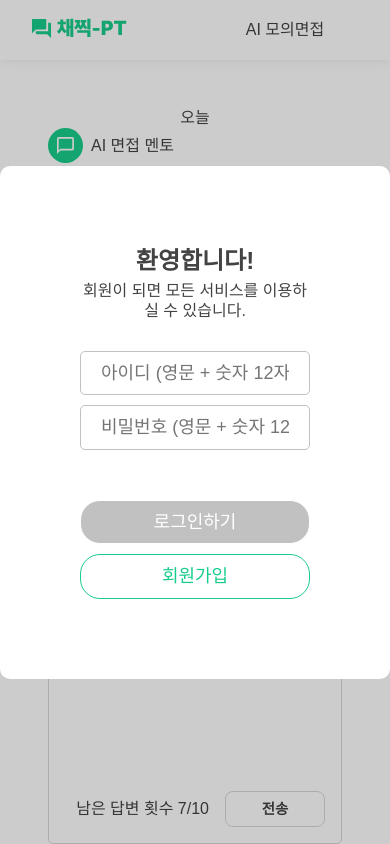
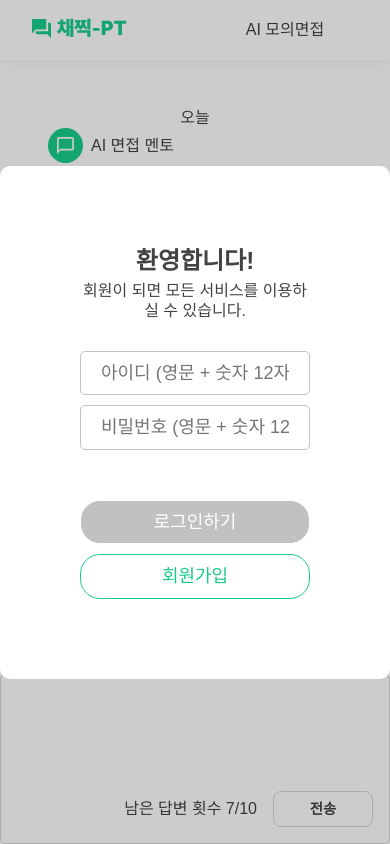
Before and after one commit to Oxygen-Respirator/client, a React (Vite) app: page / in a window 390 px wide. Built offline with nearby package versions, Linux system fonts and the light colour scheme; no server answers.

Commit message:
feat: 모의면접 페이지 모바일 반응형

```diff
--- a/src/pages/Main/components/Chat/Chat.tsx
+++ b/src/pages/Main/components/Chat/Chat.tsx
@@ -182,6 +182,10 @@ const AIMessageWrap = styled.div`
   border-radius: 0.75rem 0.75rem 0.75rem 0;
   line-height: 180%;
   margin-top: 1.5rem;
+  @media screen and (max-width: 768px) {
+    width: 100%;
+    min-width: 100%;
+  }
 `;
 
 const ChatWrap = styled.div`
@@ -198,6 +202,10 @@ const ChatWrap = styled.div`
   display: flex;
   flex-direction: column;
   align-items: flex-end;
+  @media screen and (max-width: 768px) {
+    width: 100%;
+    min-width: 100%;
+  }
 `;
 const CustomTextarea = styled.textarea`
   width: 100%;
```
